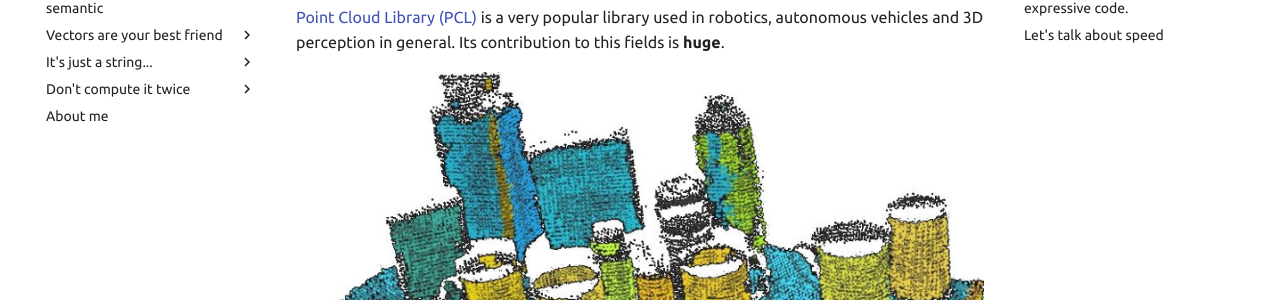
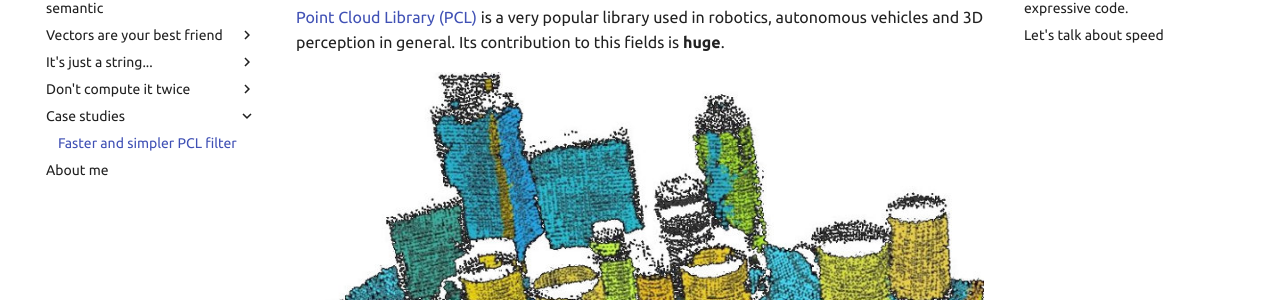
Before and after one commit to facontidavide/CPP_Optimizations_Diary, an MkDocs documentation site: the page built from docs/pcl_filter.md, in a window 1280 px wide. Shown: the part 175-475 px from the top of the page. Built offline with MkDocs 1.6.1 and Material for MkDocs 9.7.7, drawn with Linux system fonts in a browser that asks for light colours; comment, search, counter and statistics services are not loaded.

Commit message:
added link

```diff
--- a/mkdocs.yml
+++ b/mkdocs.yml
@@ -51,4 +51,7 @@ nav:
   - Don't compute it twice:
     - Iterating over a 2D matrix: 2d_matrix_iteration.md
 
+  - Case studies:
+    - Faster and simpler PCL filter:  pcl_filter.md
+
   - About me: about.md
```
